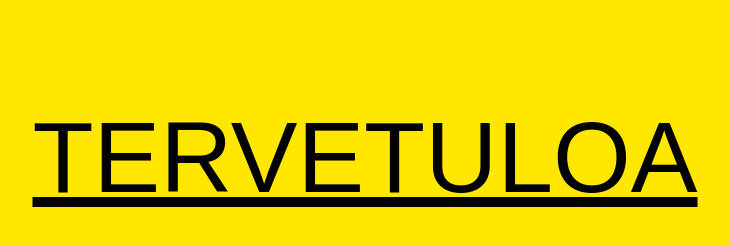
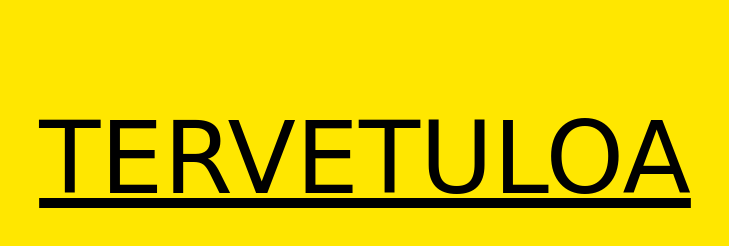
Before and after one commit to Valtteri-L/Websivuston_kehitys_S25, a plain HTML site: page WS01_HTML/index.html in a window 1280 px wide. Shown: the whole page, without its empty margins (275-1004 px from the left). Drawn offline with Linux system fonts and the light colour scheme.

Commit message:
fontti vaihtu

```diff
--- a/WS01_HTML/index.html
+++ b/WS01_HTML/index.html
@@ -21,7 +21,7 @@
             text-align: center;
             text-decoration: solid;
             text-decoration-line: underline;
-            font-family:short-circuit-sans, sans-serif;
+            font-family:cursive;
         }
 
         @keyframes yee {
```
